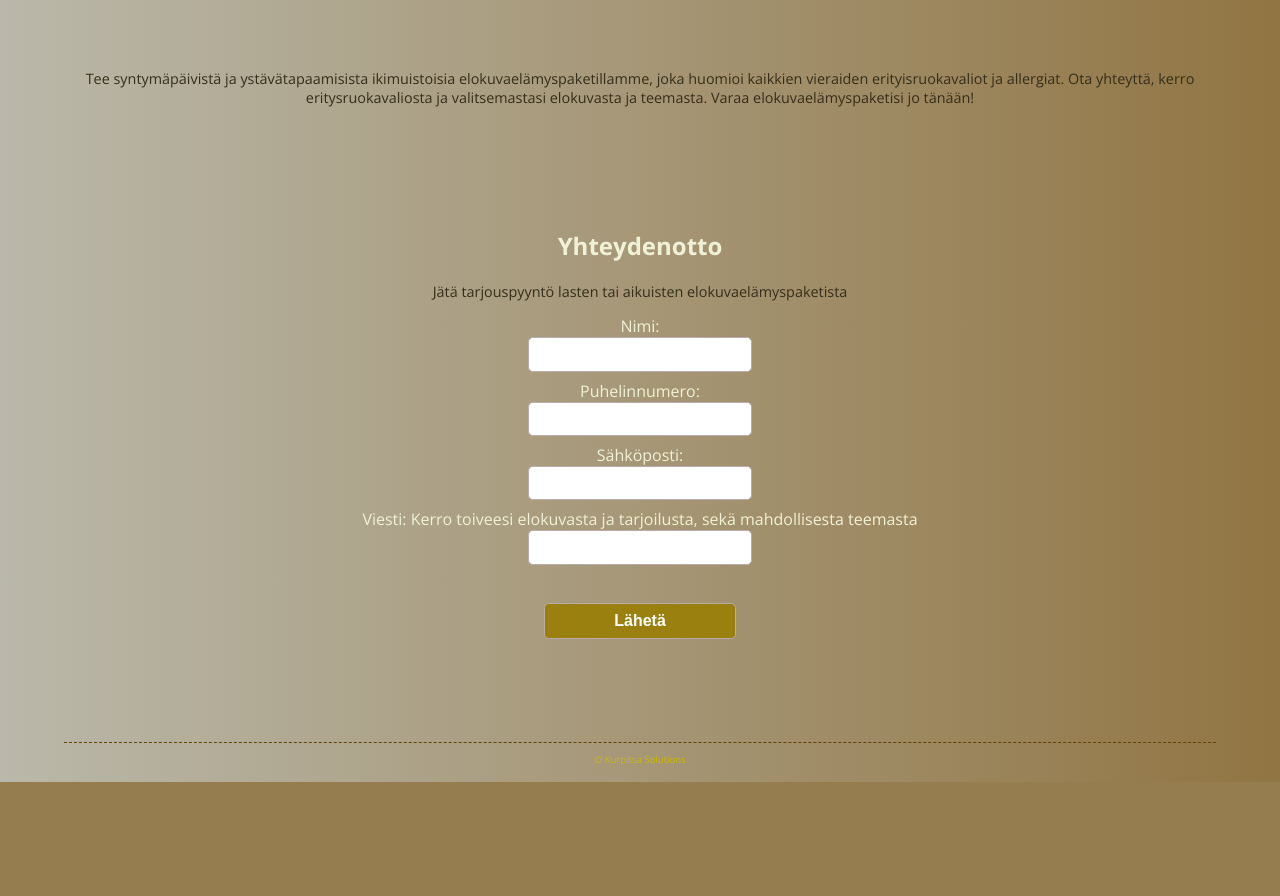
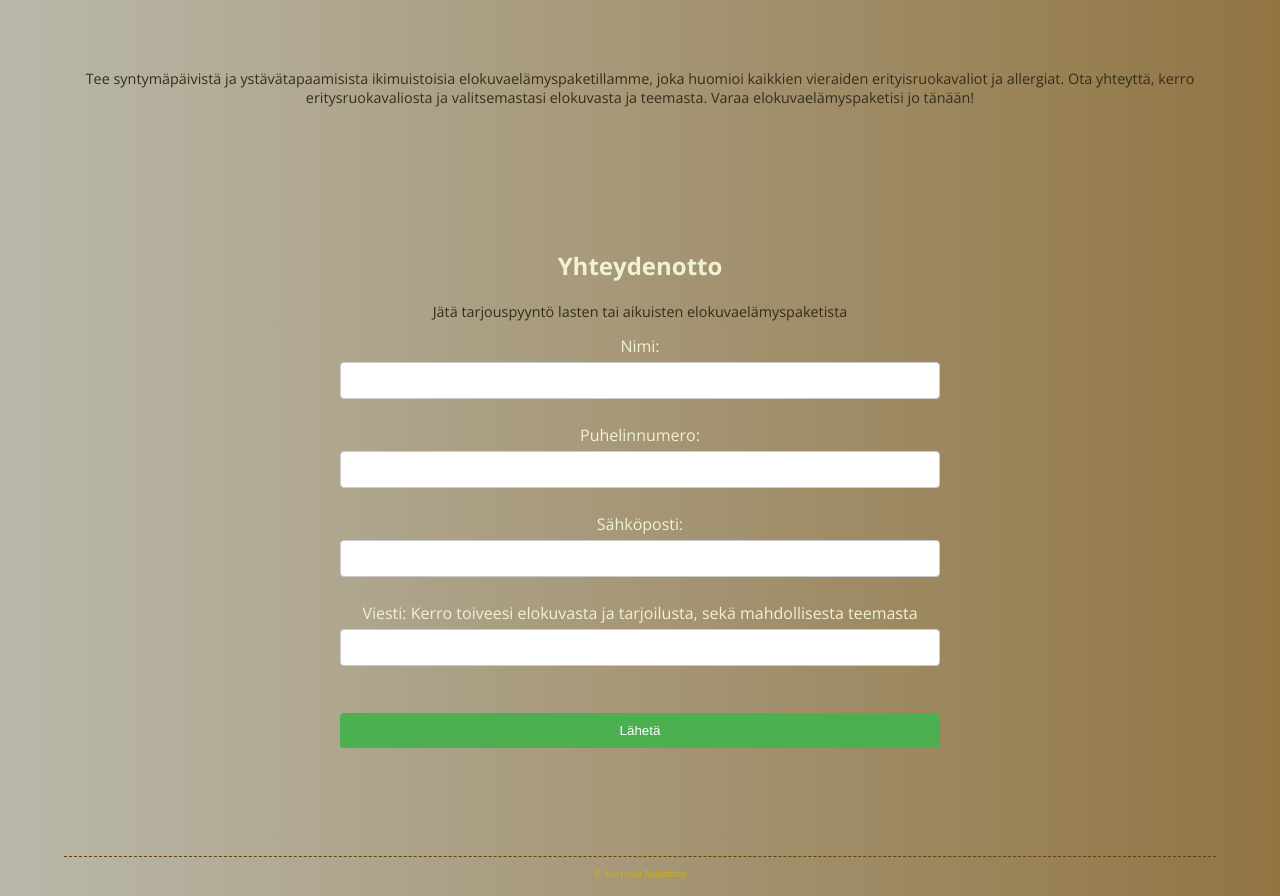
Before and after one commit to LottaSaarinen/kinoseppo, a PHP site: page /elamys.php in a window 1280 px wide. Shown: the part 1199-2095 px from the top of the page. Before the commit the page ends 1981 px from the top, so only its background shows below. Run offline with PHP 8.4, Linux system fonts and the light colour scheme.

Commit message:
popUp ikkuna lisätty ja tyylejä myös

```diff
--- a/ala.php
+++ b/ala.php
@@ -1,4 +1,5 @@
 <footer>
+  <script src="popUp.js"></script>
  <br><br><br><br><br><br>
     <hr>
     &copy; Kurpitsa Solutions
--- a/elamys.php
+++ b/elamys.php
@@ -32,7 +32,6 @@ Lapsille on saatavilla animaatioelokuvat, kuten Disney-Pixarin elokuvat tai Drea
 <section class="yhteydenotto">
   <h2>Yhteydenotto</h2>
     <p>Jätä tarjouspyyntö lasten tai aikuisten elokuvaelämyspaketista</p>
-
       <form id="contactForm" method="POST">
         <div>
           <label for="nimi">Nimi:</label>
@@ -47,13 +46,23 @@ Lapsille on saatavilla animaatioelokuvat, kuten Disney-Pixarin elokuvat tai Drea
           <input id="email" type="email" name="email" required>
         </div>
         <div>
-
           <label for="viesti"> Viesti: Kerro toiveesi elokuvasta ja tarjoilusta, sekä mahdollisesta teemasta</label>
           <input type="text"  name="viesti" required>
         </div>
       <br>
-    <input type="submit" value="Lähetä">
+    <input type="submit" value="Lähetä" class="submit">
   </form>
+
+  <!-- PopUP Ikkuna -->
+
+  <div id="myModal" class="modal">
+        <div class="modal-content">
+            <span class="close">&times;</span>
+            <h2>Kiitos viestistäsi!</h2>
+            <p>Olemme vastaanottaneet viestisi ja otamme sinuun yhteyttä pian.</p>
+            <button class="close-btn">Sulje</button>
+        </div>
+    </div>
 </section>
 
 <?php
--- a/lapset.php
+++ b/lapset.php
@@ -2,7 +2,6 @@
 <?php
 include 'yla.php';
 ?>
-
 
 <main>
     <h1>Lasten elokuvat</h1>
@@ -128,3 +127,4 @@ include 'yla.php';
 </main>
 <?php
 include 'ala.php';
+?>
--- a/tyylit.css
+++ b/tyylit.css
@@ -130,20 +121,67 @@ text-align: center;
 display: block;
 }
 
-form > div {
+.yhteydenotto {
+  padding: 20px;
+  max-width: 600px;
+  margin: auto;
+}
+
+.yhteydenotto h2 {
+  text-align: center;
+}
+
+.yhteydenotto p {
+  text-align: center;
+}
+
+/*
+form div {
   display: flex;
   flex-direction: column;
   margin-top: 0.5rem;
   text-align: center;
   align-items: center;
+}
+*/
 
+form div {
+  margin-bottom: 15px;
 }
+label {
+  display: block;
+  margin-bottom: 5px;
+}
+
+input[type="text"], input[type="email"] {
+  width: 100%;
+  padding: 10px;
+  margin-bottom: 10px;
+  border: 1px solid #ccc;
+  border-radius: 4px;
+  box-sizing: border-box;
+}
+input[type="submit"] {
+  width: 100%;
+  background-color: #4CAF50;
+  color: white;
+  padding: 10px 15px;
+  border: none;
+  border-radius: 4px;
+  cursor: pointer;
+}
+input[type="submit"]:hover {
+  background-color: #45a049;
+}
+
+
+/*
 form div .viesti {
   height:20rem;
   width:60%;
+}
 
 
-}
 input {
   border: 1px solid #b9abab;
   border-radius: 0.3rem;
```
Also changed, not shown: other parts of tyylit.css (+39 -24 lines), popUp.js (added, +46 -0 lines). Lines whose indentation alone changed are shown as unchanged.
